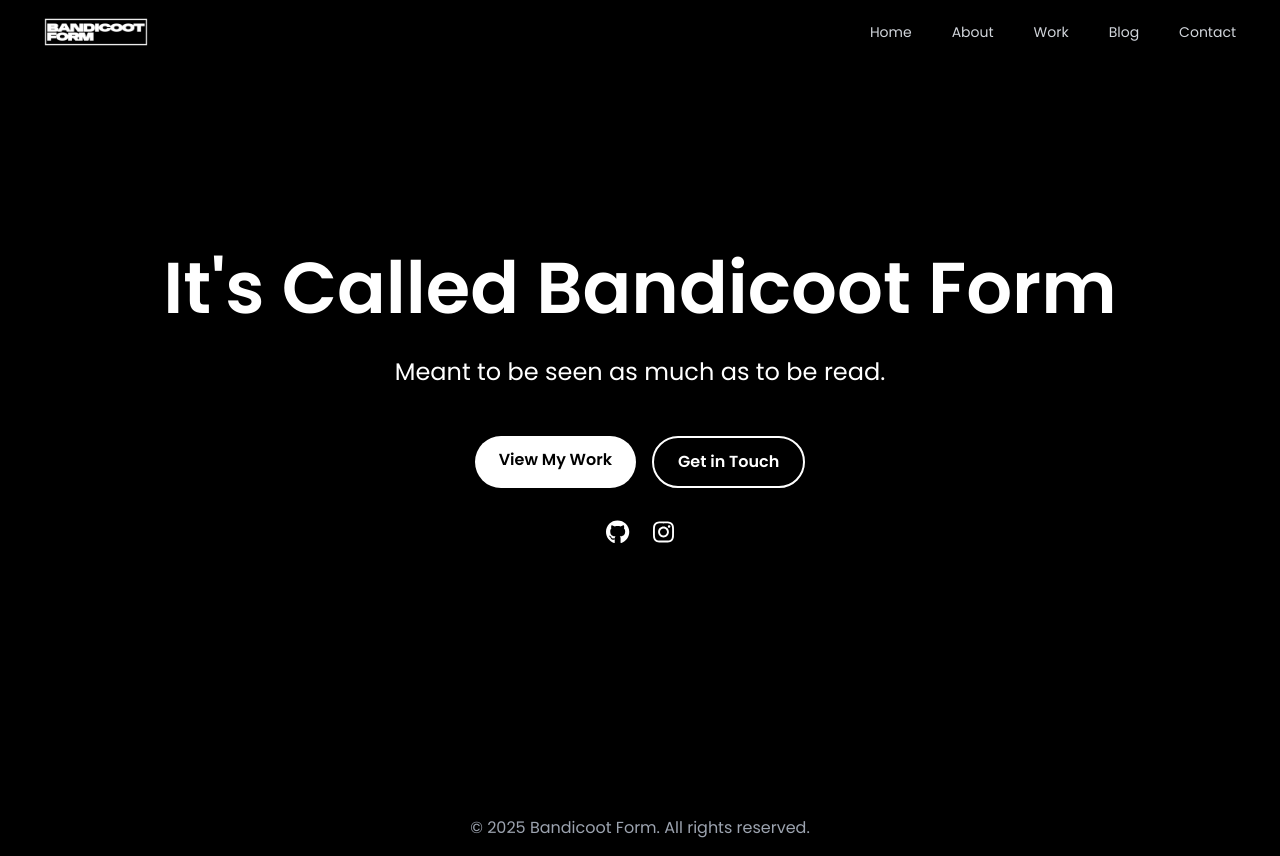
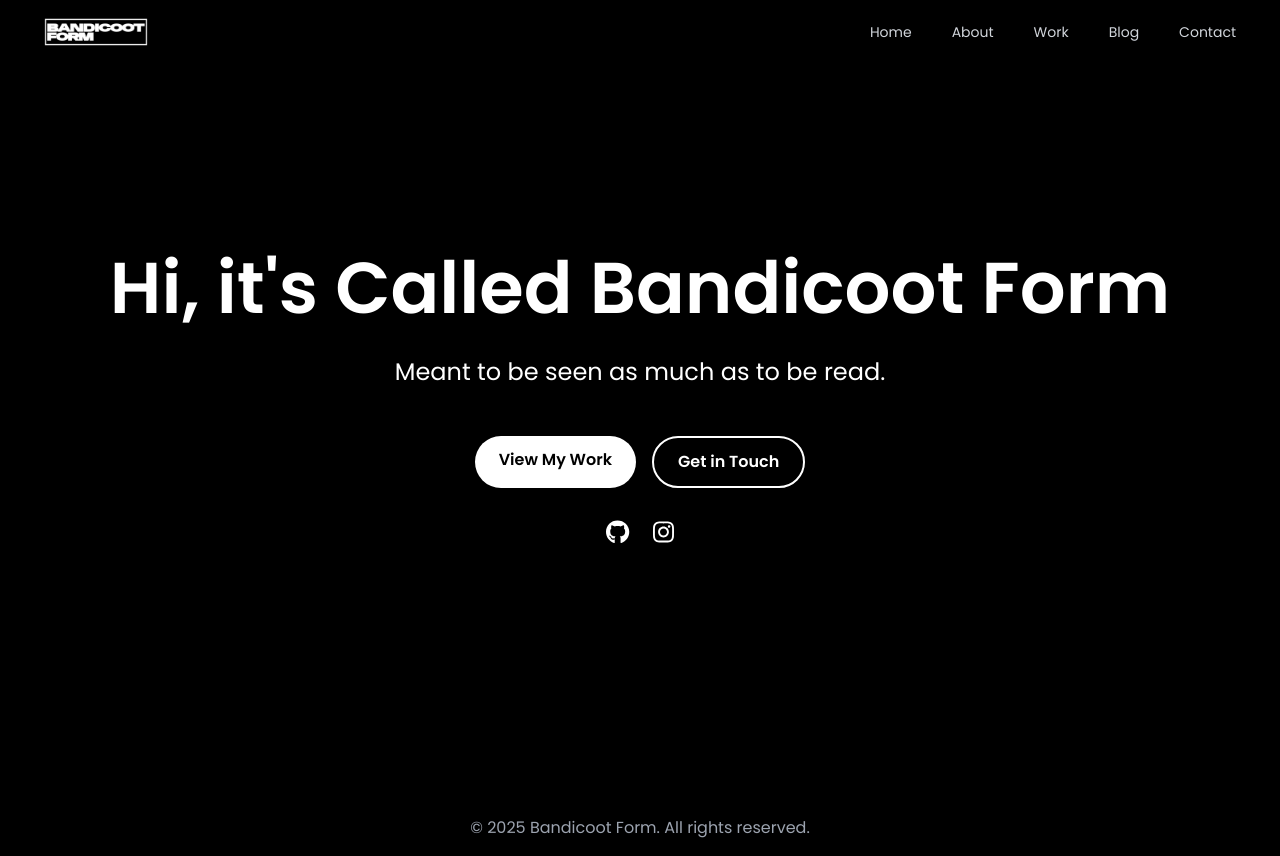
Before and after one commit to bandicootform/projectosaurus, a Next.js app: page / in a window 1280 px wide. Built offline with nearby package versions, Linux system fonts and the light colour scheme.

Commit message:
update page

```diff
--- a/app/page.tsx
+++ b/app/page.tsx
@@ -14,7 +14,7 @@ export default function Home() {
         animate={{ opacity: 1, y: 0 }}
         transition={{ duration: 0.8 }}
       >
-        It&apos;s Called <span>Bandicoot Form</span>
+        Hi, it&apos;s Called Bandicoot Form
       </motion.h1>
       <motion.p
         className="text-xl md:text-2xl text-center mb-12 max-w-2xl"
```
